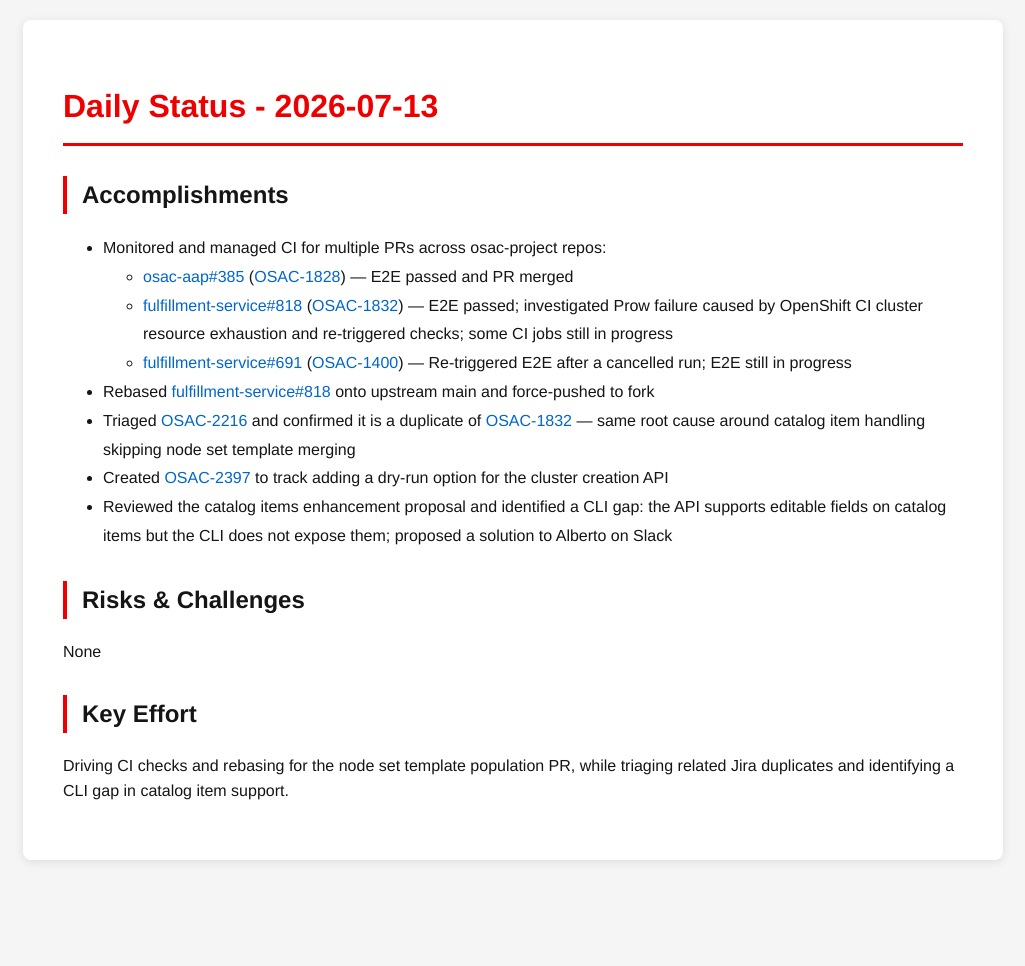
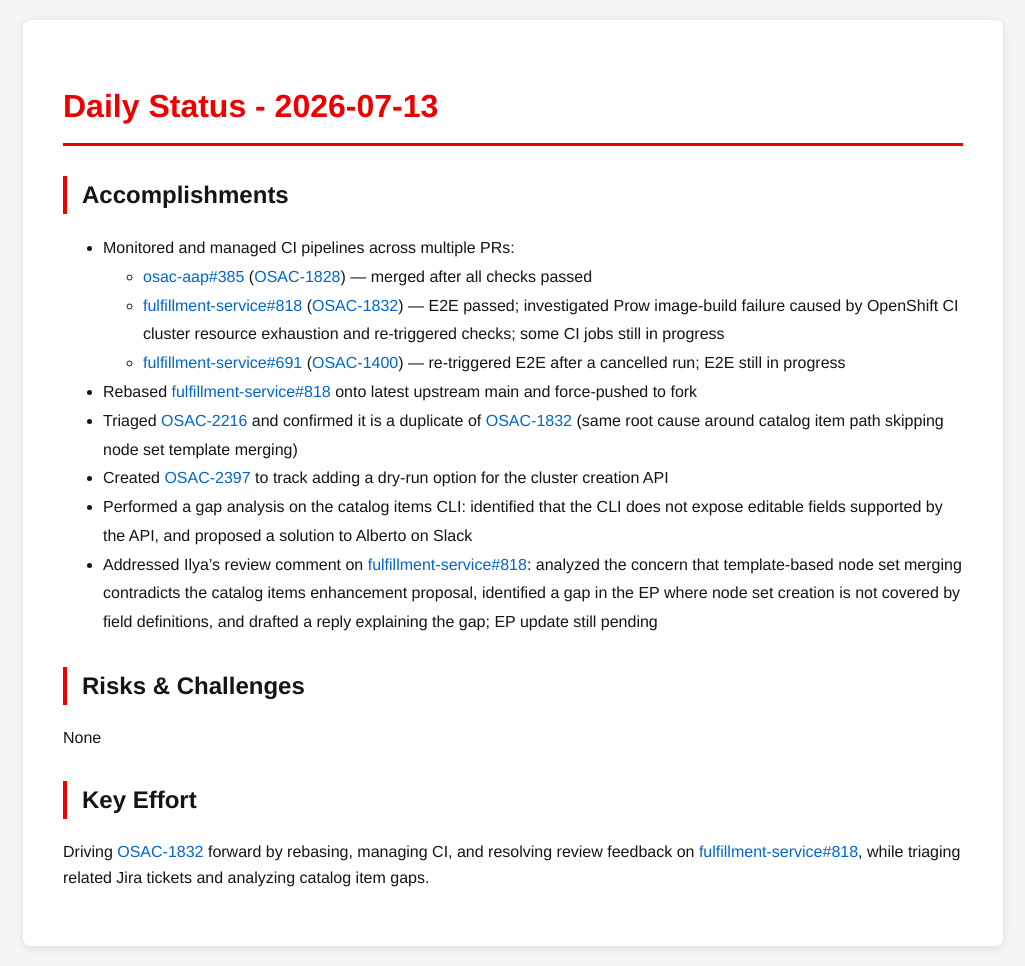
Before and after one commit to tzvatot/daily-status, a Jekyll site: the page built from 2026-07-13.md, in a window 1280 px wide. Shown: the whole page, without its empty margins (127-1152 px from the left). Built offline with Jekyll 4.4.1, drawn with Linux system fonts in a browser that asks for light colours; before the commit the page ends 900 px from its top, so only the background shows below that.

Commit message:
Daily status update - 2026-07-13

```diff
--- a/2026-07-13.md
+++ b/2026-07-13.md
@@ -7,17 +7,18 @@
 # Daily Status - 2026-07-13
 
 ## Accomplishments
-- Monitored and managed CI for multiple PRs across osac-project repos:
-  - [osac-aap#385](https://github.com/osac-project/osac-aap/pull/385) ([OSAC-1828](https://redhat.atlassian.net/browse/OSAC-1828)) — E2E passed and PR merged
-  - [fulfillment-service#818](https://github.com/osac-project/fulfillment-service/pull/818) ([OSAC-1832](https://redhat.atlassian.net/browse/OSAC-1832)) — E2E passed; investigated Prow failure caused by OpenShift CI cluster resource exhaustion and re-triggered checks; some CI jobs still in progress
-  - [fulfillment-service#691](https://github.com/osac-project/fulfillment-service/pull/691) ([OSAC-1400](https://redhat.atlassian.net/browse/OSAC-1400)) — Re-triggered E2E after a cancelled run; E2E still in progress
-- Rebased [fulfillment-service#818](https://github.com/osac-project/fulfillment-service/pull/818) onto upstream main and force-pushed to fork
-- Triaged [OSAC-2216](https://redhat.atlassian.net/browse/OSAC-2216) and confirmed it is a duplicate of [OSAC-1832](https://redhat.atlassian.net/browse/OSAC-1832) — same root cause around catalog item handling skipping node set template merging
+- Monitored and managed CI pipelines across multiple PRs:
+  - [osac-aap#385](https://github.com/osac-project/osac-aap/pull/385) ([OSAC-1828](https://redhat.atlassian.net/browse/OSAC-1828)) — merged after all checks passed
+  - [fulfillment-service#818](https://github.com/osac-project/fulfillment-service/pull/818) ([OSAC-1832](https://redhat.atlassian.net/browse/OSAC-1832)) — E2E passed; investigated Prow image-build failure caused by OpenShift CI cluster resource exhaustion and re-triggered checks; some CI jobs still in progress
+  - [fulfillment-service#691](https://github.com/osac-project/fulfillment-service/pull/691) ([OSAC-1400](https://redhat.atlassian.net/browse/OSAC-1400)) — re-triggered E2E after a cancelled run; E2E still in progress
+- Rebased [fulfillment-service#818](https://github.com/osac-project/fulfillment-service/pull/818) onto latest upstream main and force-pushed to fork
+- Triaged [OSAC-2216](https://redhat.atlassian.net/browse/OSAC-2216) and confirmed it is a duplicate of [OSAC-1832](https://redhat.atlassian.net/browse/OSAC-1832) (same root cause around catalog item path skipping node set template merging)
 - Created [OSAC-2397](https://redhat.atlassian.net/browse/OSAC-2397) to track adding a dry-run option for the cluster creation API
-- Reviewed the catalog items enhancement proposal and identified a CLI gap: the API supports editable fields on catalog items but the CLI does not expose them; proposed a solution to Alberto on Slack
+- Performed a gap analysis on the catalog items CLI: identified that the CLI does not expose editable fields supported by the API, and proposed a solution to Alberto on Slack
+- Addressed Ilya's review comment on [fulfillment-service#818](https://github.com/osac-project/fulfillment-service/pull/818): analyzed the concern that template-based node set merging contradicts the catalog items enhancement proposal, identified a gap in the EP where node set creation is not covered by field definitions, and drafted a reply explaining the gap; EP update still pending
 
 ## Risks & Challenges
 None
 
 ## Key Effort
-Driving CI checks and rebasing for the node set template population PR, while triaging related Jira duplicates and identifying a CLI gap in catalog item support.
+Driving [OSAC-1832](https://redhat.atlassian.net/browse/OSAC-1832) forward by rebasing, managing CI, and resolving review feedback on [fulfillment-service#818](https://github.com/osac-project/fulfillment-service/pull/818), while triaging related Jira tickets and analyzing catalog item gaps.
```
